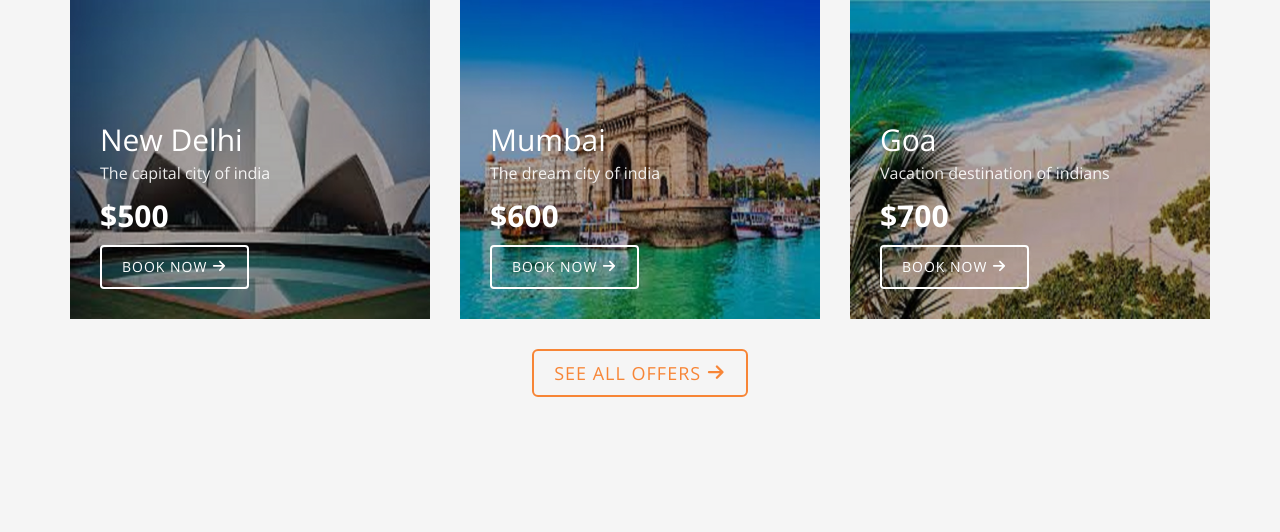
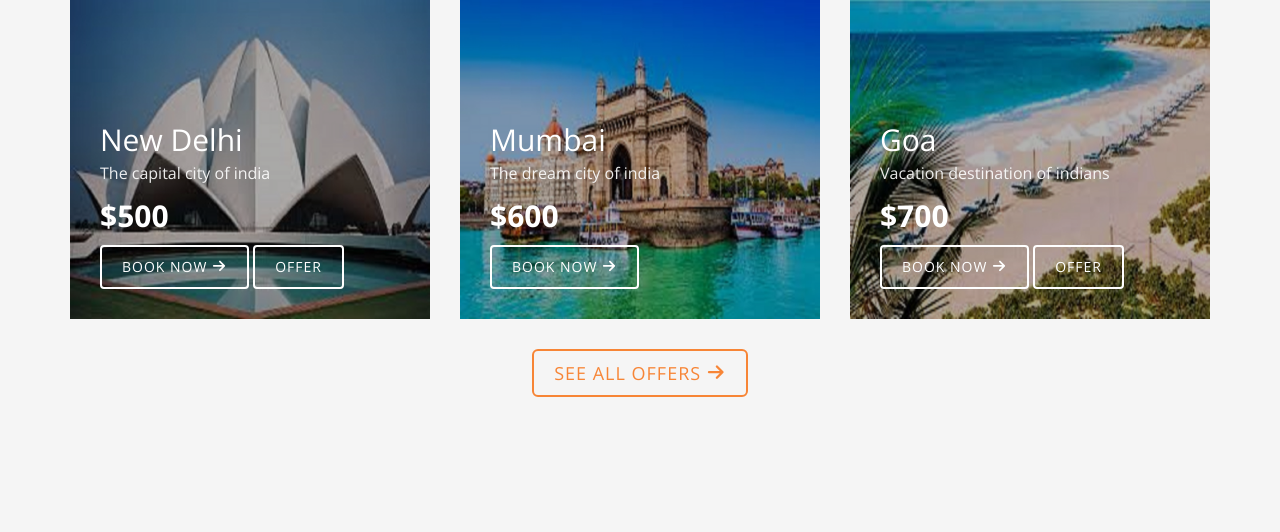
Before and after one commit to Dev-Keshav/Django-Python-Travello, a Django app: page / in a window 1280 px wide. Shown: the part 1273-1805 px from the top of the page. Run offline with Django 3.2, Linux system fonts and the light colour scheme; some libraries are stand-ins or nearby versions; some web fonts are replaced.

Commit message:
if statement in django

```diff
--- a/Travello/models.py
+++ b/Travello/models.py
@@ -8,3 +8,4 @@ class Destination:
     img: str
     desc: str
     price: int
+    offer: bool
--- a/Travello/views.py
+++ b/Travello/views.py
@@ -11,18 +11,21 @@ def index(request):
     dest1.desc = 'The capital city of india'
     dest1.img = 'delhi.jpg'
     dest1.price = 500
+    dest1.offer = True
 
     dest2 = Destination()
     dest2.name = 'Mumbai'
     dest2.desc = 'The dream city of india'
     dest2.img = 'mumbai.jpg'
     dest2.price = 600
+    dest2.offer = False
 
     dest3 = Destination()
     dest3.name = 'Goa'
     dest3.desc = 'Vacation destination of indians'
     dest3.img = 'goa.jpg'
     dest3.price = 700
+    dest3.offer = True
 
     dests = [dest1, dest2, dest3]
 
--- a/templates/index.html
+++ b/templates/index.html
@@ -500,6 +500,12 @@
                     <a class="btn btn-primary btn-outline" href="#"
                       >Book Now <i class="icon-arrow-right22"></i
                     ></a>
+
+                    {% if dest.offer %}
+                    <a class="btn btn-primary btn-outline" href="#">Offer</a>
+                    {% endif %}
+
+
                   </div>
                 </div>
               </div>
```
